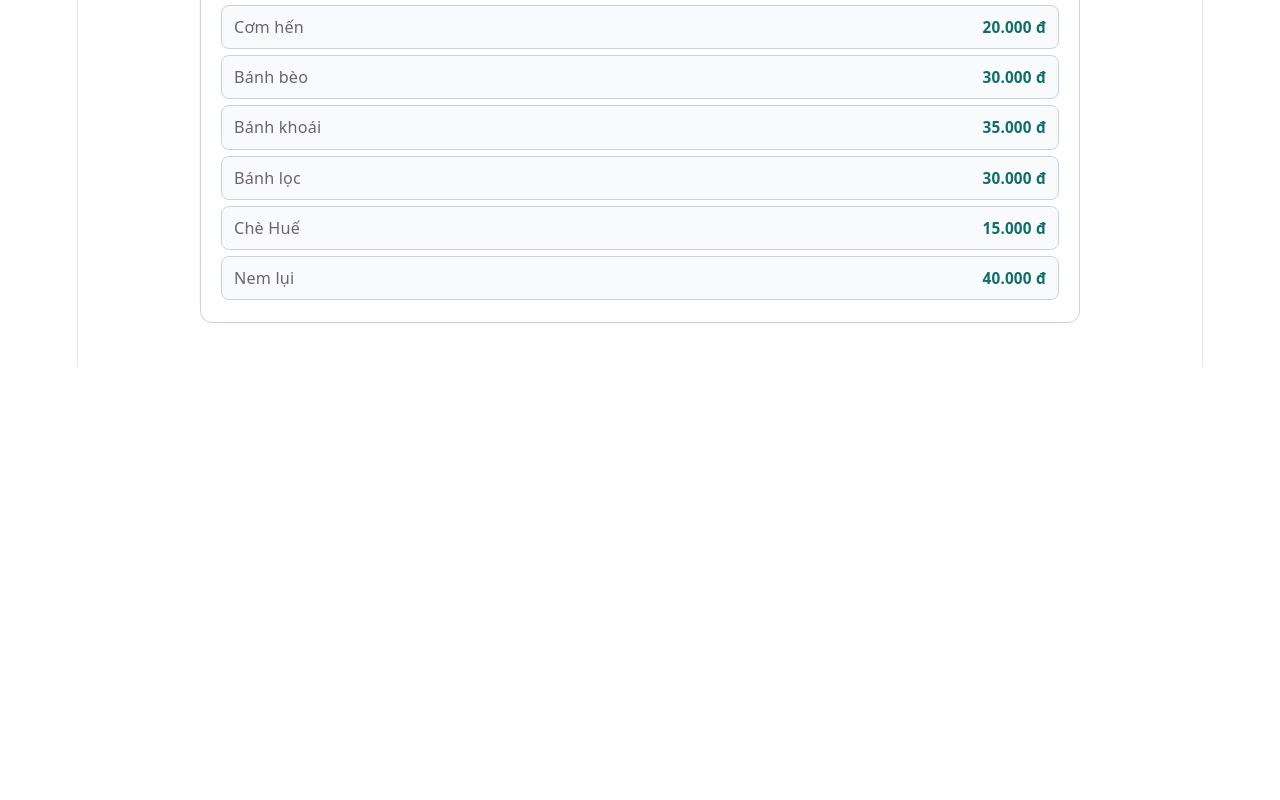
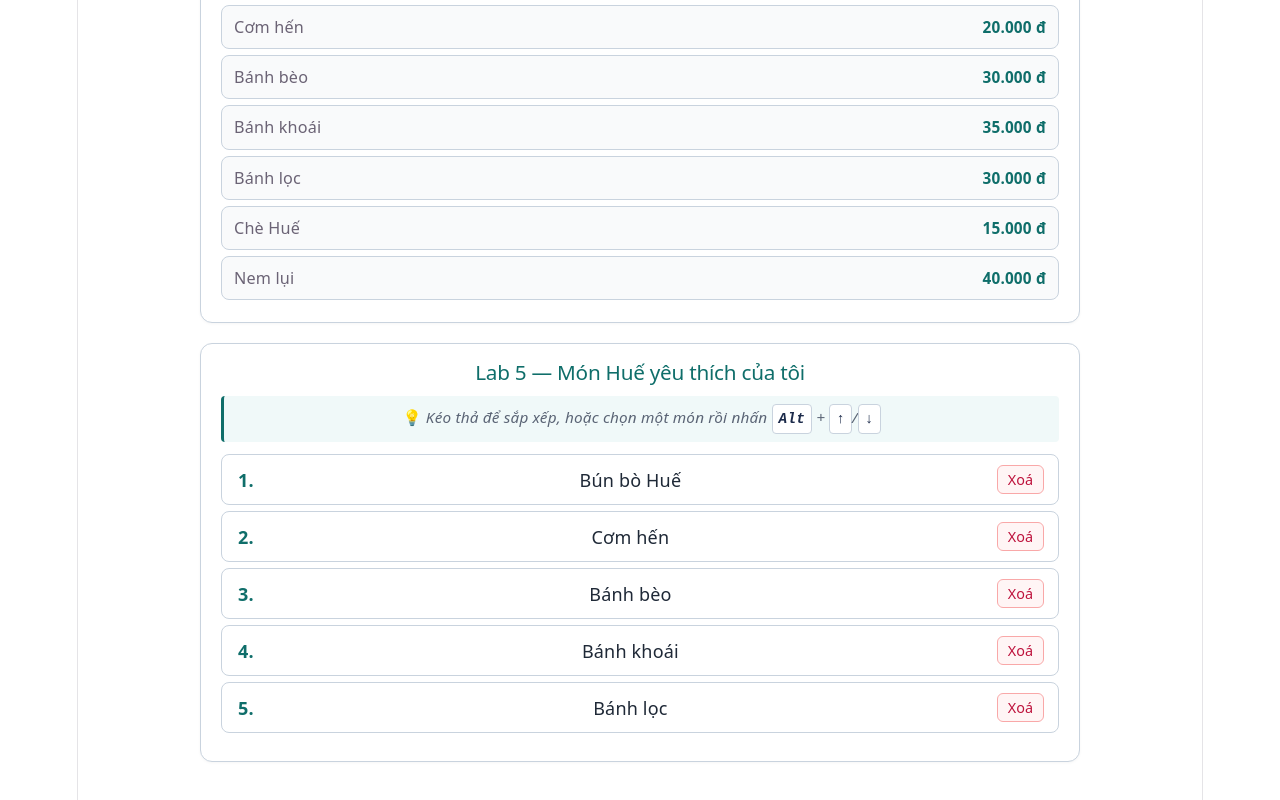
Before and after one commit to baophubaith123-blip/Phu-xuan-react, a React (Vite) app: page / in a window 1280 px wide. Shown: the part 1566-2366 px from the top of the page. Before the commit the page ends 1933 px from the top, so only its background shows below. Built offline with nearby package versions, Linux system fonts and the light colour scheme.

Commit message:
Lab 5 Session 7: Kéo thả, phím tắt Alt+mũi tên, aria-live

```diff
--- /dev/null
+++ b/src/components/Bai7/MonAnYeuThich.tsx
@@ -0,0 +1,132 @@
+// MonAnYeuThich.tsx — Sắp xếp món ăn bằng kéo thả + bàn phím
+// Buổi 7 · Lab 5 (BONUS): onDragStart/Over/Drop/End + Alt+mũi tên + aria-live
+
+import { useState } from 'react';
+import type { DragEvent, KeyboardEvent } from 'react';
+import { DS_MON_AN } from '../../data/monAnHue';
+
+// ✅ Hàm THUẦN: trả về MẢNG MỚI với phần tử chuyển từ vị trí `tu` sang `den`
+// Không đụng tới state, dễ test độc lập trong Console
+function diChuyen<T>(mang: T[], tu: number, den: number): T[] {
+  const moi = [...mang];
+  const [phanTu] = moi.splice(tu, 1);
+  moi.splice(den, 0, phanTu);
+  return moi;
+}
+
+// Thử nhanh trong Console trình duyệt:
+// diChuyen(['A', 'B', 'C', 'D'], 0, 2)  →  ['B', 'C', 'A', 'D']
+
+export default function MonAnYeuThich() {
+  const [dsMon, setDsMon] = useState(DS_MON_AN.slice(0, 5));
+  const [idDangKeo, setIdDangKeo] = useState<string | null>(null);
+  const [idViTriTha, setIdViTriTha] = useState<string | null>(null);
+  const [thongBao, setThongBao] = useState('');
+
+  // Hàm tiện ích: báo vị trí mới của món sau khi di chuyển
+  function baoViTri(ds: typeof dsMon, id: string) {
+    const viTri = ds.findIndex((m) => m.id === id);
+    setThongBao(`Đã chuyển ${ds[viTri].ten} đến vị trí ${viTri + 1}`);
+  }
+
+  // --- 4 sự kiện kéo thả ---
+
+  function handleDragStart(e: DragEvent<HTMLLIElement>, id: string) {
+    setIdDangKeo(id);
+    e.dataTransfer.effectAllowed = 'move';
+    e.dataTransfer.setData('text/plain', id); // Cần cho Firefox
+  }
+
+  function handleDragOver(e: DragEvent<HTMLLIElement>, id: string) {
+    e.preventDefault(); // Cho phép thả
+    if (id !== idViTriTha) setIdViTriTha(id);
+  }
+
+  function handleDrop(e: DragEvent<HTMLLIElement>, idDich: string) {
+    e.preventDefault();
+    if (idDangKeo === null || idDangKeo === idDich) return;
+
+    const tu = dsMon.findIndex((m) => m.id === idDangKeo);
+    const den = dsMon.findIndex((m) => m.id === idDich);
+    const moi = diChuyen(dsMon, tu, den);
+
+    setDsMon(moi);
+    baoViTri(moi, idDangKeo);
+  }
+
+  function handleDragEnd() {
+    setIdDangKeo(null);
+    setIdViTriTha(null);
+  }
+
+  // --- Phím tắt Alt + mũi tên lên/xuống ---
+
+  function handleKeyDown(e: KeyboardEvent<HTMLLIElement>, viTri: number) {
+    if (!e.altKey) return; // Chỉ xử lý khi giữ Alt
+    const buoc = e.key === 'ArrowUp' ? -1 : e.key === 'ArrowDown' ? 1 : 0;
+    if (buoc === 0) return; // Không phải mũi tên
+    e.preventDefault(); // Không cuộn trang
+
+    const den = viTri + buoc;
+    if (den < 0 || den >= dsMon.length) return; // Vượt biên
+
+    const moi = diChuyen(dsMon, viTri, den);
+    setDsMon(moi);
+    baoViTri(moi, dsMon[viTri].id);
+  }
+
+  // --- Xoá món ---
+
+  function handleXoa(id: string) {
+    const mon = dsMon.find((m) => m.id === id);
+    if (!mon) return;
+    setDsMon((truoc) => truoc.filter((m) => m.id !== id));
+    setThongBao(`Đã xoá ${mon.ten} khỏi danh sách`);
+  }
+
+  return (
+    <section className="lab">
+      <h2>Lab 5 — Món Huế yêu thích của tôi</h2>
+
+      <p className="goi-y-thao-tac">
+        💡 Kéo thả để sắp xếp, hoặc chọn một món rồi nhấn <kbd>Alt</kbd> +{' '}
+        <kbd>↑</kbd>/<kbd>↓</kbd>
+      </p>
+
+      <ol className="ds-mon-yeu-thich">
+        {dsMon.map((mon, viTri) => (
+          <li
+            key={mon.id}
+            draggable
+            tabIndex={0}
+            onDragStart={(e) => handleDragStart(e, mon.id)}
+            onDragOver={(e) => handleDragOver(e, mon.id)}
+            onDrop={(e) => handleDrop(e, mon.id)}
+            onDragEnd={handleDragEnd}
+            onKeyDown={(e) => handleKeyDown(e, viTri)}
+            className={
+              (mon.id === idDangKeo ? 'dang-keo ' : '') +
+              (mon.id === idViTriTha && mon.id !== idDangKeo
+                ? 'vi-tri-tha'
+                : '')
+            }
+          >
+            <span>{mon.ten}</span>
+            <button
+              aria-label={`Xoá ${mon.ten}`}
+              onClick={() => handleXoa(mon.id)}
+              onKeyDown={(e) => e.stopPropagation()}
+            >
+              Xoá
+            </button>
+          </li>
+        ))}
+      </ol>
+
+      {/* ✅ Vùng thông báo cho trình đọc màn hình */}
+      <p className="thong-bao" aria-live="polite">
+        {thongBao}
+      </p>
+    </section>
+  );
+}
--- a/src/pages/Bai7Page.tsx
+++ b/src/pages/Bai7Page.tsx
@@ -1,4 +1,4 @@
-// Bai7Page.tsx — Trang chính của Bài 7
+// Bai7Page.tsx — Trang chính của Bài 7 (hoàn chỉnh sau Lab 5)
 // Buổi 7 · INT.7.18 — Web FrontEnd nâng cao
 
 import '../styles/Bai7.css';
@@ -7,6 +7,7 @@ import DanhSachDiaDanh from '../components/Bai7/DanhSachDiaDanh';
 import KhamPhaDiaDanh from '../components/Bai7/KhamPhaDiaDanh';
 import LuotThichMonAn from '../components/Bai7/LuotThichMonAn';
 import TimMonAnHue from '../components/Bai7/TimMonAnHue';
+import MonAnYeuThich from '../components/Bai7/MonAnYeuThich';
 
 export default function Bai7Page() {
   return (
@@ -18,6 +19,7 @@ export default function Bai7Page() {
       <KhamPhaDiaDanh />
       <LuotThichMonAn />
       <TimMonAnHue />
+      <MonAnYeuThich />
     </main>
   );
 }
--- a/src/styles/Bai7.css
+++ b/src/styles/Bai7.css
@@ -320,7 +320,6 @@ button:disabled {
   color: #9ca3af;
 }
 
-/* --- Khung gợi ý từ khoá --- */
 .goi-y {
   position: absolute;
   top: 100%;
@@ -350,7 +349,6 @@ button:disabled {
   border-color: var(--teal);
 }
 
-/* --- Danh sách món ăn --- */
 .ds-mon {
   list-style: none;
   padding: 0;
@@ -380,3 +378,124 @@ button:disabled {
   font-weight: 600;
   font-size: 0.85rem;
 }
+
+/* ============================================================
+   Lab 5 — Sắp xếp món Huế yêu thích bằng kéo thả
+   ============================================================ */
+
+.goi-y-thao-tac {
+  font-size: 0.85rem;
+  color: #5a6475;
+  font-style: italic;
+  margin-bottom: 12px;
+  padding: 8px 12px;
+  background: #f0f9f9;
+  border-left: 3px solid var(--teal);
+  border-radius: 4px;
+}
+
+.goi-y-thao-tac kbd {
+  display: inline-block;
+  padding: 1px 6px;
+  background: #fff;
+  border: 1px solid var(--vien);
+  border-radius: 4px;
+  font-family: 'Courier New', monospace;
+  font-size: 0.8rem;
+  color: var(--navy);
+  font-weight: 600;
+}
+
+.ds-mon-yeu-thich {
+  list-style: none;
+  padding: 0;
+  margin: 0;
+  counter-reset: vi-tri;
+}
+
+.ds-mon-yeu-thich li {
+  display: flex;
+  justify-content: space-between;
+  align-items: center;
+  padding: 10px 14px;
+  margin: 6px 0;
+  background: #fff;
+  cursor: grab;
+  border: 1px solid var(--vien);
+  border-radius: 8px;
+  transition: all 0.15s ease;
+  user-select: none;
+}
+
+.ds-mon-yeu-thich li::before {
+  counter-increment: vi-tri;
+  content: counter(vi-tri) '.';
+  font-weight: 700;
+  color: var(--teal);
+  margin-right: 8px;
+  min-width: 20px;
+}
+
+.ds-mon-yeu-thich li > span {
+  flex: 1;
+  font-weight: 500;
+  color: #1f2937;
+}
+
+/* Dòng đang được kéo — mờ đi */
+.ds-mon-yeu-thich li.dang-keo {
+  opacity: 0.4;
+  cursor: grabbing;
+}
+
+/* Vị trí sắp thả — viền vàng phía trên */
+.ds-mon-yeu-thich li.vi-tri-tha {
+  border-top: 3px solid var(--amber);
+  background: #fbf4e4;
+}
+
+.ds-mon-yeu-thich li:hover {
+  background: #f9fafb;
+  border-color: var(--teal);
+}
+
+/* Khi dòng được focus bằng Tab */
+.ds-mon-yeu-thich li:focus {
+  outline: 3px solid var(--teal);
+  outline-offset: 2px;
+  background: #f0f9f9;
+}
+
+.ds-mon-yeu-thich li button {
+  margin: 0;
+  padding: 4px 10px;
+  font-size: 0.8rem;
+  background: #fff5f5;
+  border: 1px solid #f9a8a8;
+  color: #be123c;
+}
+
+.ds-mon-yeu-thich li button:hover {
+  background: #be123c;
+  border-color: #be123c;
+  color: #fff;
+}
+
+/* Vùng thông báo cho trình đọc màn hình */
+.thong-bao {
+  min-height: 1.4em;
+  color: var(--teal);
+  font-weight: 600;
+  font-size: 0.9rem;
+  margin-top: 12px;
+  padding: 8px 12px;
+  background: #f0f9f9;
+  border-radius: 6px;
+  transition: background 0.3s ease;
+}
+
+.thong-bao:empty {
+  background: transparent;
+  padding: 0;
+  min-height: 0;
+}
```
